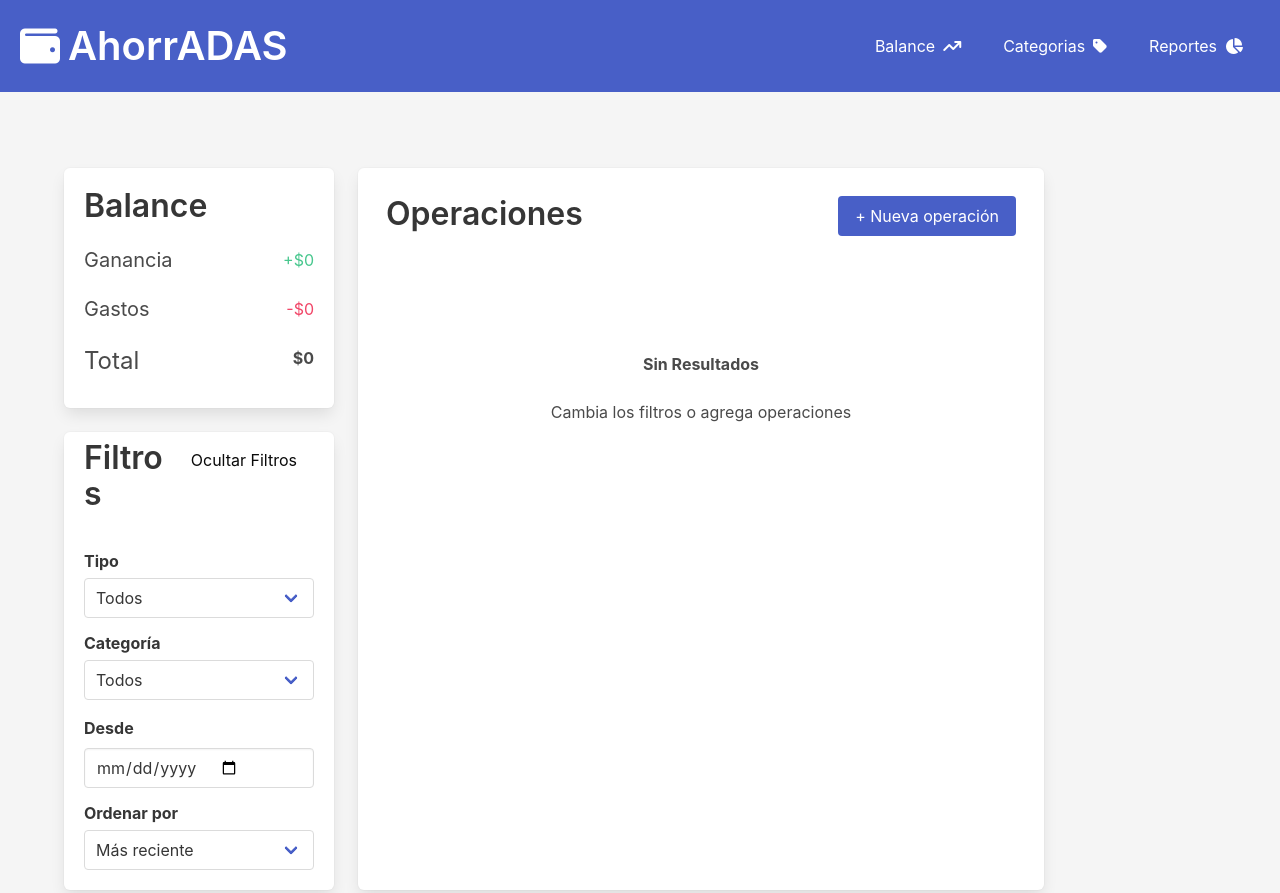
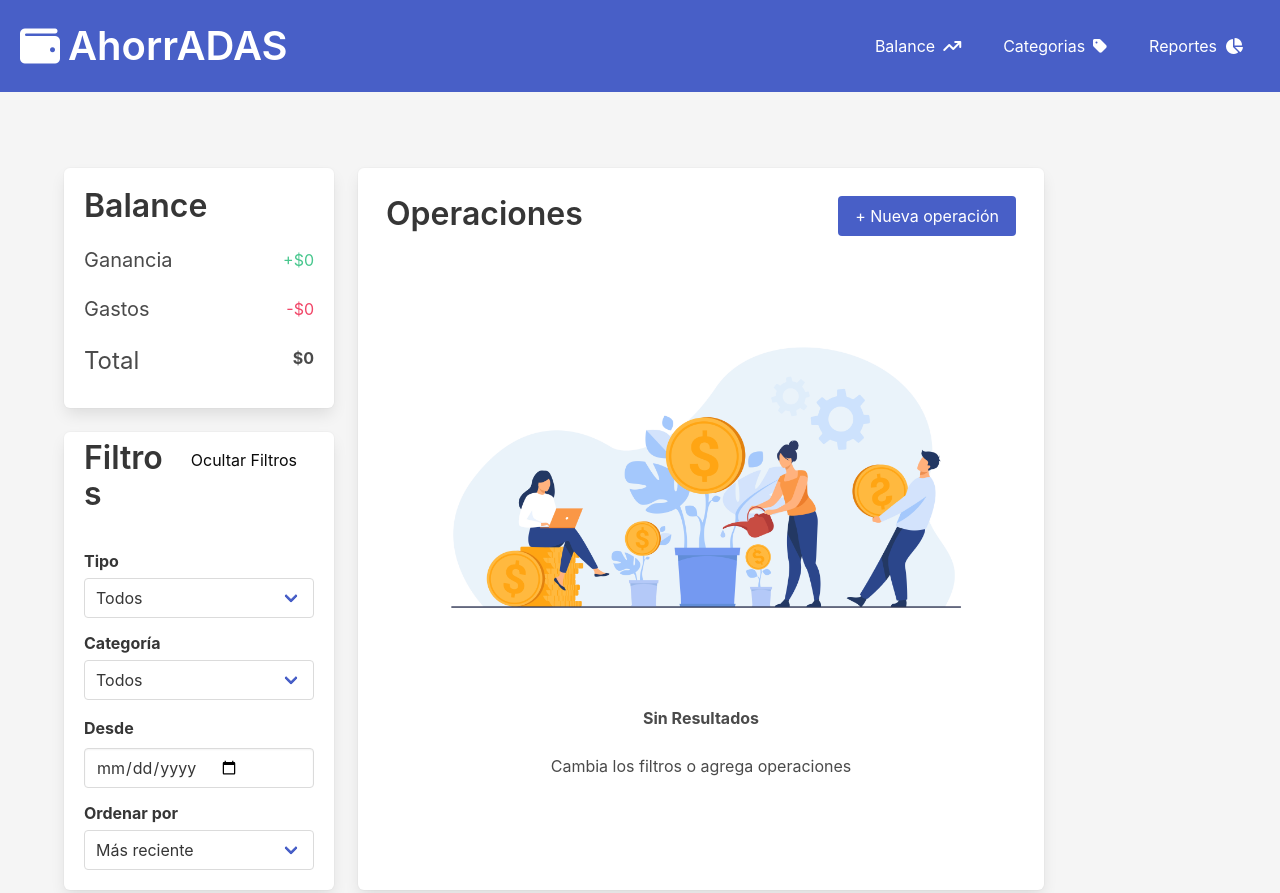
Before and after one commit to lucianazara/AhorrADAs, a plain HTML site: page index.html in a window 1280 px wide. Shown: the top 893 px of the page. Drawn offline with nearby package versions, Linux system fonts and the light colour scheme.

Commit message:
se agrega una imagen a balance

```diff
--- a/index.html
+++ b/index.html
@@ -153,7 +153,7 @@
                 <a class="button is-link">+ Nueva operación</a>
               </div>
               <div class="image m-6">
-                <img src="" alt="" />
+                <img src="img/6143.jpg" alt="" />
               </div>
               <div class="has-text-centered m-5">
                 <h4 class="has-text-weight-bold m-5">Sin Resultados</h4>
```
Also changed, not shown: img/6143.jpg (added), img/Hand from phone throwing dollar coin into piggy bank.jpg (added), img/Mar-Business_16.jpg (added).
